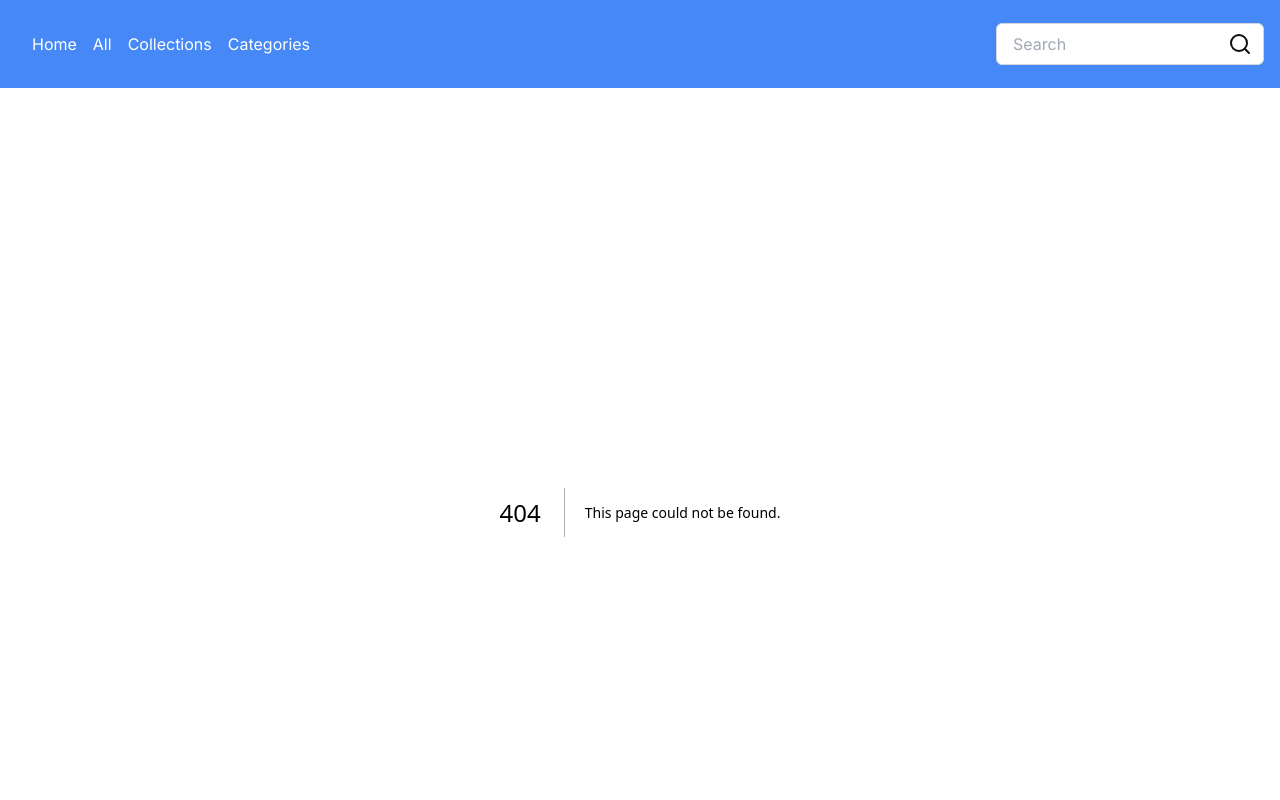
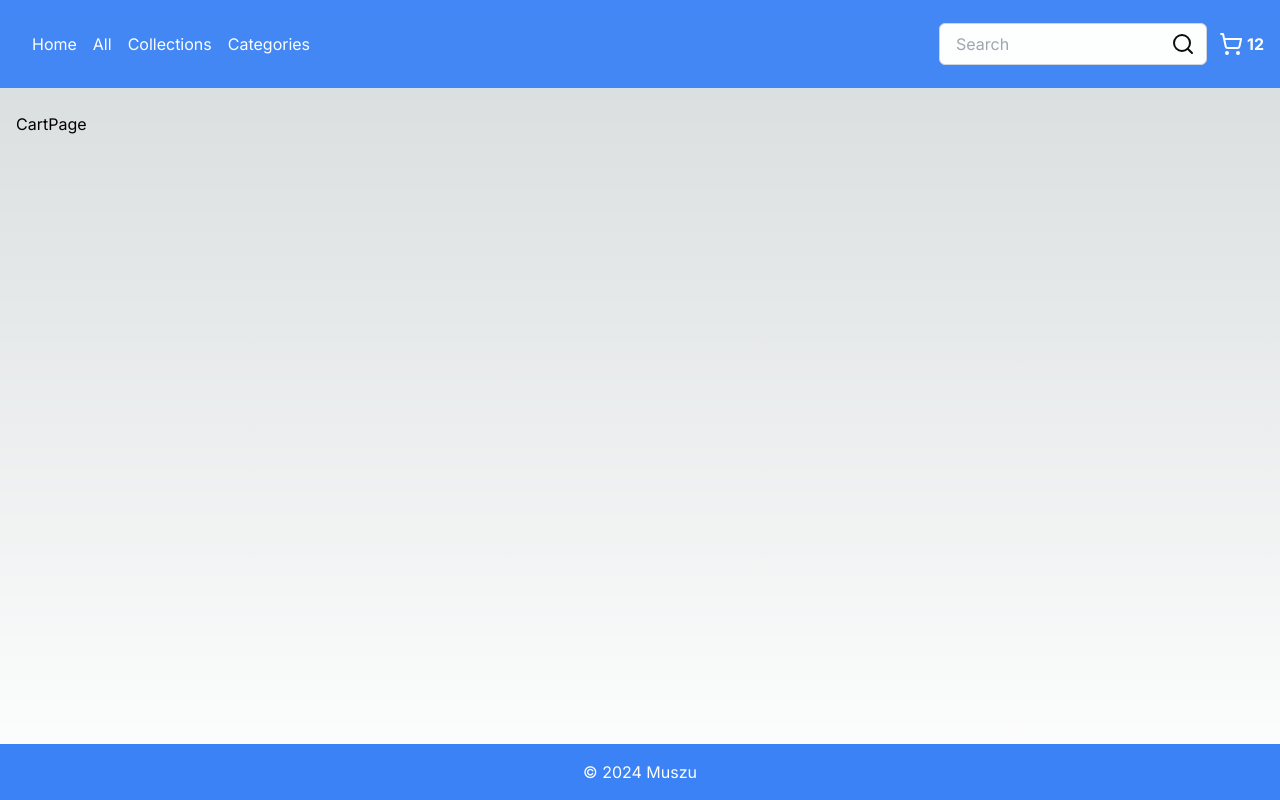
Before and after one commit to Majinmuszu/kurs-next, a Next.js app: page /cart in a window 1280 px wide. Before the commit this address had no page. Shown: the top 800 px of the page. Built offline with nearby package versions, Linux system fonts and the light colour scheme.

Commit message:
cart icon, cart page base

```diff
--- /dev/null
+++ b/src/app/cart/page.tsx
@@ -0,0 +1,9 @@
+import React from 'react'
+
+const CartPage = () => {
+  return (
+    <div>CartPage</div>
+  )
+}
+
+export default CartPage
--- a/src/ui/atoms/SearchInput.tsx
+++ b/src/ui/atoms/SearchInput.tsx
@@ -29,13 +29,13 @@ const SearchInput = () => {
 	};
 
 	return (
-		<div className="relative">
+		<div className="relative w-4/5 sm:w-auto">
 			<input
 				type="text"
 				aria-label="search"
 				placeholder="Search"
 				role="searchbox"
-				className="rounded-md border border-gray-300 px-4 py-2 transition duration-300 focus:border-blue-500 focus:outline-none"
+				className="w-full rounded-md border border-gray-300 px-4 py-2 transition duration-300 focus:border-blue-500 focus:outline-none"
 				value={query}
 				onChange={(e) => setQuery(e.target.value)}
 				onKeyDown={handleKeyPress}
--- /dev/null
+++ b/src/ui/icons/CartIcon.tsx
@@ -0,0 +1,24 @@
+import React from "react";
+
+const CartIcon = ({ cls }: { cls?: string }) => {
+	return (
+		<svg
+			xmlns="http://www.w3.org/2000/svg"
+			width="24"
+			height="24"
+			viewBox="0 0 24 24"
+			fill="none"
+			stroke="currentColor"
+			stroke-width="2"
+			stroke-linecap="round"
+			stroke-linejoin="round"
+			className={cls}
+		>
+			<circle cx="8" cy="21" r="1" />
+			<circle cx="19" cy="21" r="1" />
+			<path d="M2.05 2.05h2l2.66 12.42a2 2 0 0 0 2 1.58h9.78a2 2 0 0 0 1.95-1.57l1.65-7.43H5.12" />
+		</svg>
+	);
+};
+
+export { CartIcon };
--- a/src/ui/molecules/Navigation.tsx
+++ b/src/ui/molecules/Navigation.tsx
@@ -1,11 +1,13 @@
 import React from "react";
+import Link from "next/link";
 import { ActiveLink } from "@/ui/atoms/ActiveLink";
 import { SearchInput } from "@/ui/atoms/SearchInput";
+import { CartIcon } from "@/ui/icons/CartIcon";
 
 const Navigation = () => {
 	return (
 		<nav className="fixed z-10 flex w-full  bg-blue-500 opacity-95" role="navigation">
-			<div className="container mx-auto flex items-center justify-between space-x-4 p-4">
+			<div className="container mx-auto flex flex-col items-center justify-between space-x-4 p-4 sm:flex-row">
 				<ul className="flex space-x-4 p-4">
 					<li>
 						<ActiveLink href="/">Home</ActiveLink>
@@ -26,7 +28,13 @@ const Navigation = () => {
 						</ActiveLink>
 					</li>
 				</ul>
-				<SearchInput />
+				<div className="flex items-center gap-3">
+					<SearchInput />
+					<Link href="/cart" className="intems-center flex gap-1 font-bold text-white">
+						<CartIcon />
+						12
+					</Link>
+				</div>
 			</div>
 		</nav>
 	);
```
